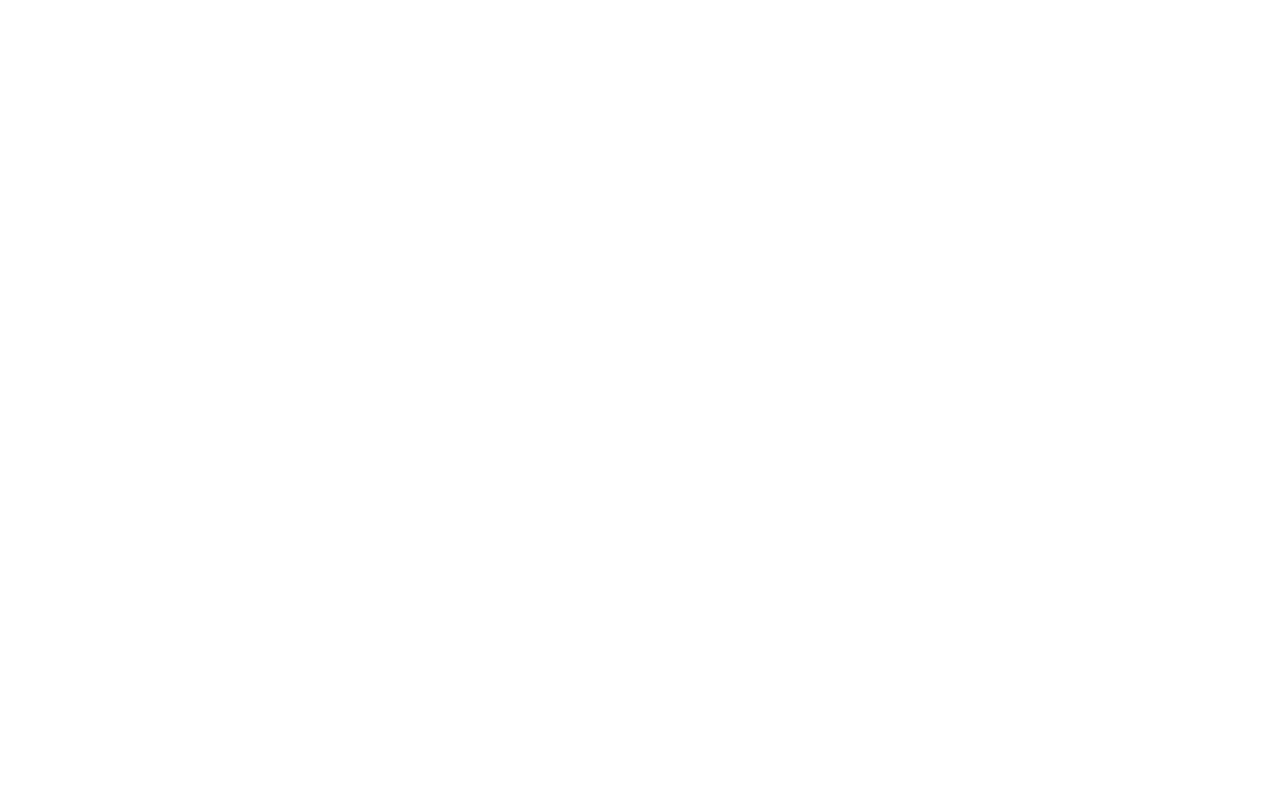
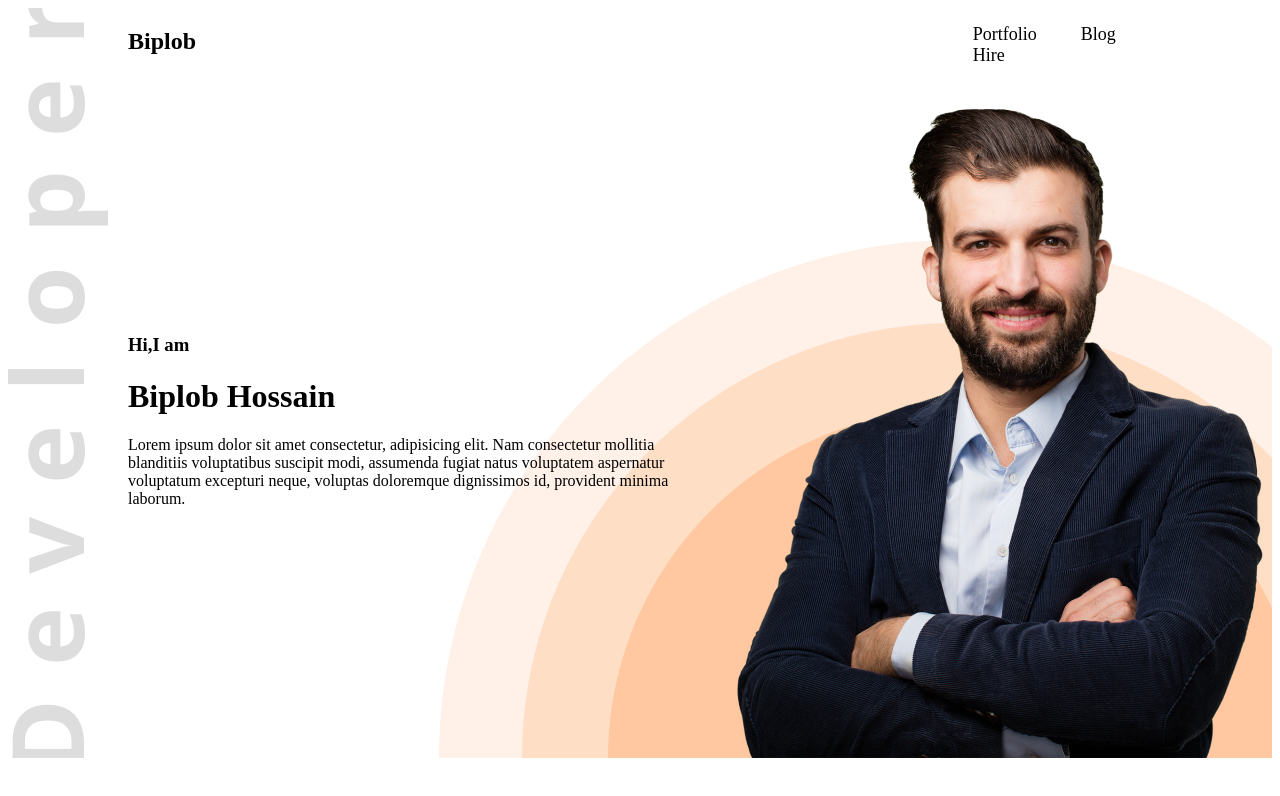
Before and after one commit to BiplobHossainSobuj/simple-portfolio, a plain HTML site: page index.html in a window 1280 px wide. Drawn offline with Linux system fonts and the light colour scheme.

Commit message:
build the top banner

```diff
--- a/index.html
+++ b/index.html
@@ -1,12 +1,33 @@
 <!DOCTYPE html>
 <html lang="en">
+
 <head>
     <meta charset="UTF-8">
     <meta name="viewport" content="width=device-width, initial-scale=1.0">
     <title>Simple Portfolio</title>
     <link rel="stylesheet" href="style.css">
 </head>
+
 <body>
+    <header class="header">
+        <nav class="navbar">
+            <h1>Biplob </h1>
+            <ul>
+                <li>Portfolio</li>
+                <li>Blog</li>
+                <li>Hire</li>
+            </ul>
+        </nav>
+        <div class="top-banner">
+            <div class="top-banner-article">
+                <h3>Hi,I am</h3>
+                <h1>Biplob Hossain</h1>
+                <p>Lorem ipsum dolor sit amet consectetur, adipisicing elit. Nam consectetur mollitia blanditiis voluptatibus suscipit modi, assumenda fugiat natus voluptatem aspernatur voluptatum excepturi neque, voluptas doloremque dignissimos id, provident minima laborum.</p>
+            </div>
+            <img src="images/hardy.png" alt="">
+        </div>
 
+    </header>
 </body>
+
 </html>
--- a/style.css
+++ b/style.css
@@ -0,0 +1,29 @@
+.header{
+    margin: 0px;
+    background-image: url(images/header_bg.png),url(images/developer.png);
+    background-repeat: no-repeat;
+    background-position: bottom right,left;
+
+}
+.navbar{
+    display: flex;
+    margin: 0px 120px;
+}
+.navbar ul{
+    margin-left: 70%;
+
+}
+.navbar ul li{
+    list-style: none;
+    display: inline;
+    margin: 0px 20px;
+    font-size: large;
+    font-weight: 400;
+}
+.top-banner{
+    display: flex;
+    align-items: center;
+}
+.top-banner-article{
+    margin-left: 120px;
+}
```
Also changed, not shown: images/developer.png (added), images/hardy.png (added), images/header_bg.png (added), images/icons/facebook.png (added), images/icons/insta.png (added), images/icons/js.png (added), images/icons/mongo.png (added), images/icons/nodejs.png (added), images/icons/react.png (added), images/icons/twitter.png (added).
